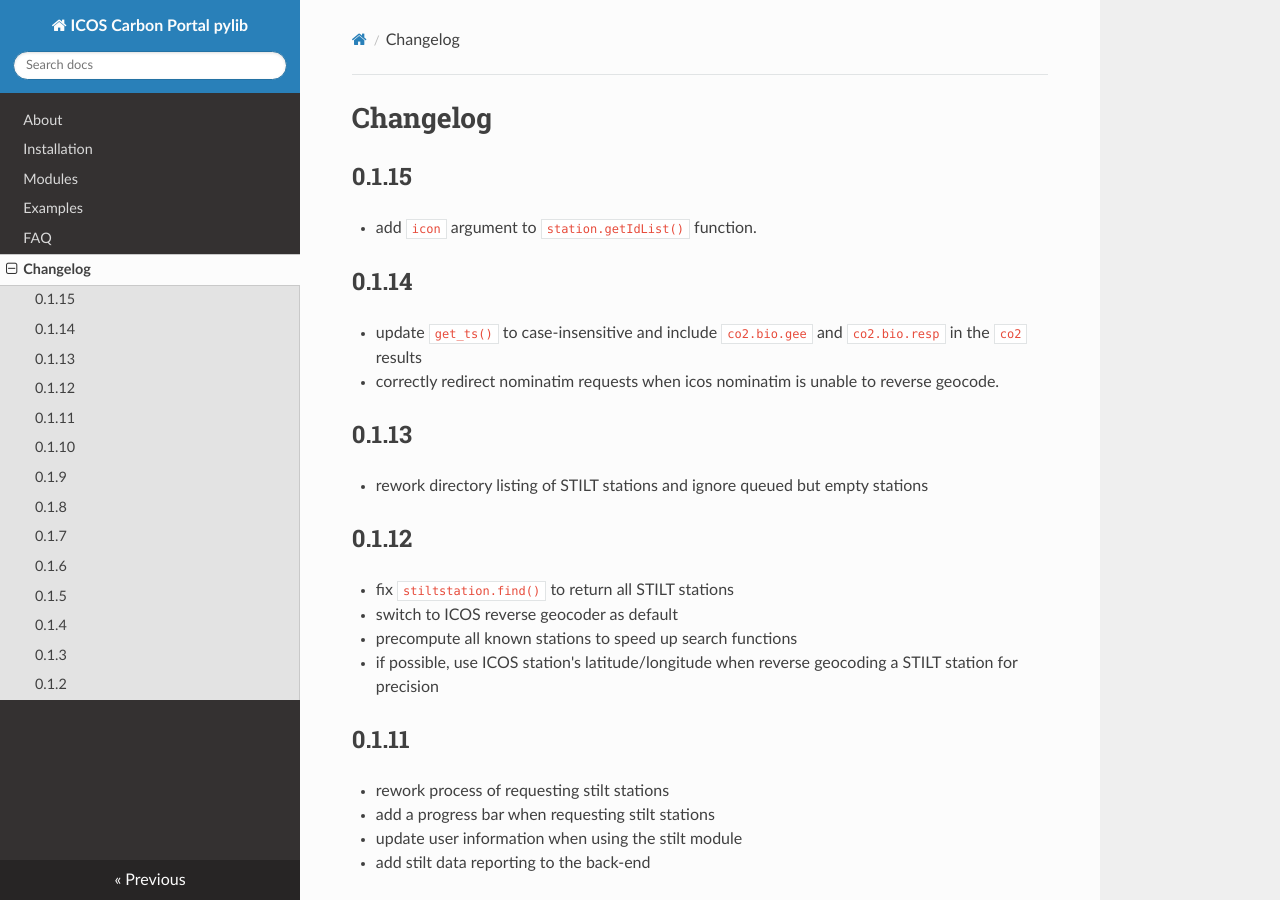
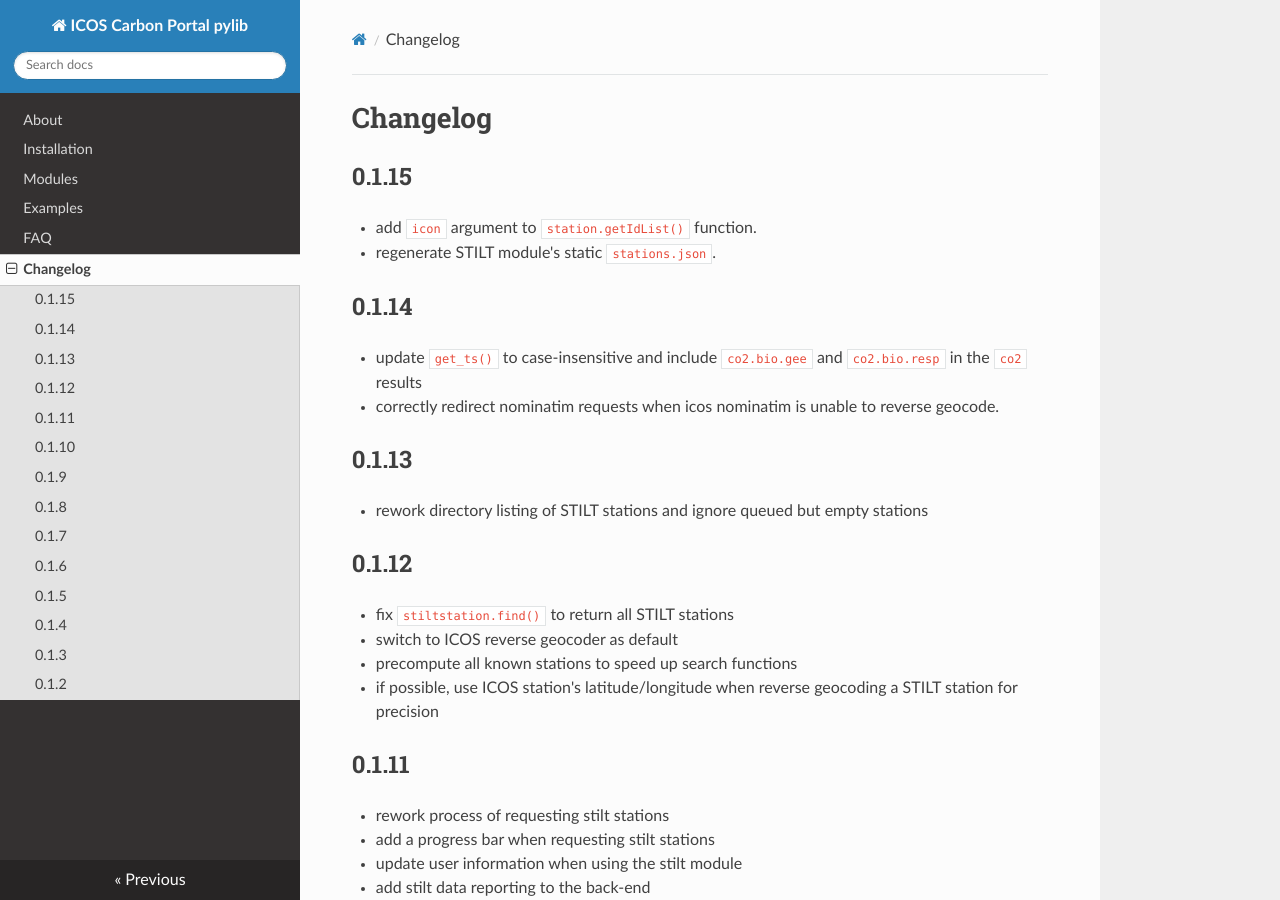
Before and after one commit to ICOS-Carbon-Portal/pylib, an MkDocs documentation site: the page built from docs/changelog.md, in a window 1280 px wide and 900 px high. Built offline with MkDocs 1.6.1, drawn with Linux system fonts in a browser that asks for light colours; nearby versions of some CDN libraries.

Commit message:
regenerate stations.json v_0.02
- Add changelog entry for stations.json regeneration.

```diff
--- a/docs/changelog.md
+++ b/docs/changelog.md
@@ -2,6 +2,7 @@
 
 ## 0.1.15
 - add `icon` argument to `station.getIdList()` function.
+- regenerate STILT module's static `stations.json`.
 
 ## 0.1.14
 - update `get_ts()` to case-insensitive and include `co2.bio.gee` and `co2.bio.resp` in the
```
